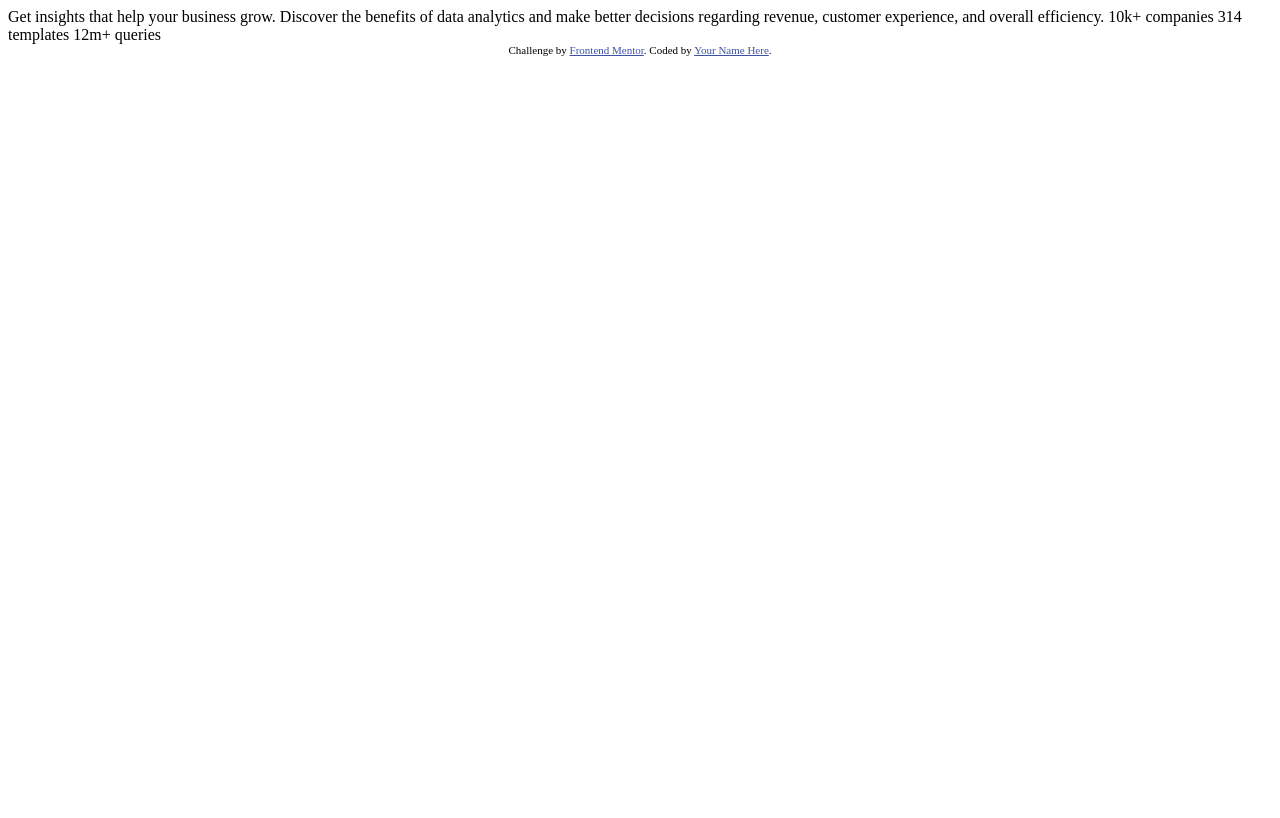
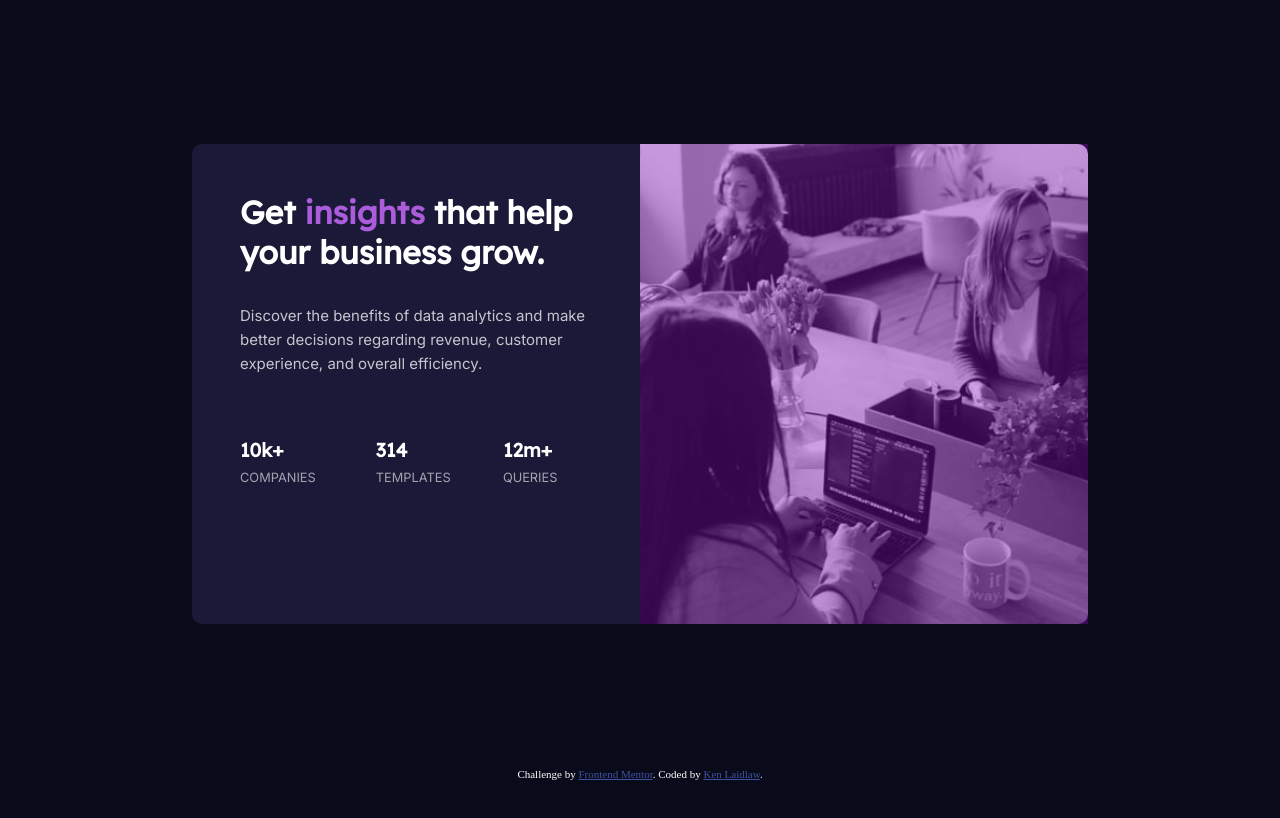
Before and after one commit to Kenlaidlaw/FEM05, a plain HTML site: page index.html in a window 1280 px wide. Drawn offline with Linux system fonts and the light colour scheme.

Commit message:
desktop done

```diff
--- a/index.html
+++ b/index.html
@@ -3,31 +3,45 @@
 <head>
   <meta charset="UTF-8">
   <meta name="viewport" content="width=device-width, initial-scale=1.0"> <!-- displays site properly based on user's device -->
-
+  <link rel="preconnect" href="https://fonts.gstatic.com">
+  <link href="https://fonts.googleapis.com/css2?family=Inter:wght@400;700&family=Lexend+Deca&display=swap" rel="stylesheet">
   <link rel="icon" type="image/png" sizes="32x32" href="./images/favicon-32x32.png">
-
+  <link rel="stylesheet" href="css/main.css">
   <title>Frontend Mentor | Stats preview card component</title>
 
-  <!-- Feel free to remove these styles or customise in your own stylesheet 👍 -->
-  <style>
-    .attribution { font-size: 11px; text-align: center; }
-    .attribution a { color: hsl(228, 45%, 44%); }
-  </style>
 </head>
 <body>
+  <div class="container">
+    <div class="left">
+      <h1 class="left__heading">Get <span class="left__heading--purple">insights</span> that help your business grow.</h1>
 
-  Get insights that help your business grow.
+      <p class="left__para">Discover the benefits of data analytics and make better decisions regarding revenue, customer
+      experience, and overall efficiency.</p>
 
-  Discover the benefits of data analytics and make better decisions regarding revenue, customer
-  experience, and overall efficiency.
+      <div class="left__card-container">
+        <div class="left__statcards">
+          <h2 class="left__statcards--no">10k+</h2>
+          <p class="left__para--upper">companies</p>
+        </div>
+        <div class="left__statcards">
+          <h2 class="left__statcards--no">314</h2>
+          <p class="left__para--upper">templates</p>
+        </div>
+        <div class="left__statcards">
+          <h2 class="left__statcards--no">12m+</h2>
+          <p class="left__para--upper">queries</p>
+        </div>
+      </div>
 
-  10k+ companies
-  314 templates
-  12m+ queries
 
-  <div class="attribution">
+    </div>
+    <div class="right">
+
+    </div>
+  </div>
+    <div class="attribution">
     Challenge by <a href="https://www.frontendmentor.io?ref=challenge" target="_blank">Frontend Mentor</a>.
-    Coded by <a href="#">Your Name Here</a>.
+    Coded by <a href="#">Ken Laidlaw</a>.
   </div>
 </body>
 </html>
--- /dev/null
+++ b/main.scss
@@ -0,0 +1,105 @@
+* {
+  margin: 0;
+  padding: 0;
+  box-sizing: border-box;
+}
+
+// font-family: 'Inter', sans-serif;
+// font-family: 'Lexend Deca', sans-serif;
+
+body {
+  background-color: hsl(233, 47%, 7%);
+  color: #fff;
+  height: 100vh;
+  align-items: center;
+  justify-content: center;
+  font-size: 15px;
+}
+
+.attribution {
+  font-size: 11px;
+  text-align: center;
+}
+.attribution a {
+  color: hsl(228, 45%, 44%);
+}
+
+.container {
+  height: 60vh;
+  display: flex;
+  flex-direction: row;
+  margin: 18vh auto;
+  width: 70vw;
+  border-radius: 10px;
+}
+
+.left {
+  width: 35vw;
+  padding: 2rem;
+  background-color: hsl(244, 38%, 16%);
+  border-bottom-left-radius: 10px;
+  border-top-left-radius: 10px;
+  display: flex;
+  flex-direction: column;
+  align-content: space-around;
+
+  &__heading {
+    font-size: 2rem;
+    padding: 1rem 1rem;
+    color: hsl(0, 0%, 100%);
+    font-family: "Lexend Deca", sans-serif;
+
+    &--purple {
+      color: hsl(277, 64%, 61%);
+    }
+  }
+
+  &__para {
+    padding: 1rem 1rem;
+    line-height: 1.5rem;
+    color: hsla(0, 0%, 100%, 0.75);
+    font-family: "Inter", sans-serif;
+
+    &--upper {
+      color: hsla(0, 0%, 100%, 0.6);
+      font-family: "Inter", sans-serif;
+      text-transform: uppercase;
+    }
+  }
+
+  &__card-container {
+    display: flex;
+    flex-direction: row;
+    justify-content: space-between;
+    padding: 2.9rem 1rem 0 1rem;
+    font-size: 0.8rem;
+  }
+
+  &__statcards {
+    &--no {
+      color: hsl(0, 0%, 100%);
+      padding: 0 2.5rem 0.5rem 0;
+      font-family: "Lexend Deca", sans-serif;
+    }
+  }
+}
+
+
+.right {
+      position:relative;
+      background: url(../images/image-header-desktop.jpg) no-repeat center center/cover ;
+      height: 100%;
+      width: 35vw;
+      border-top-right-radius: 10px;
+      border-bottom-right-radius: 10px;
+
+  }
+
+.right::after {
+  content: '';
+  position: absolute;
+  width: 35vw;
+  height: 100%;
+  background: #830db9;
+  opacity: 0.4;
+}
```
Also changed, not shown: css/main.css (added), 1 other file.
